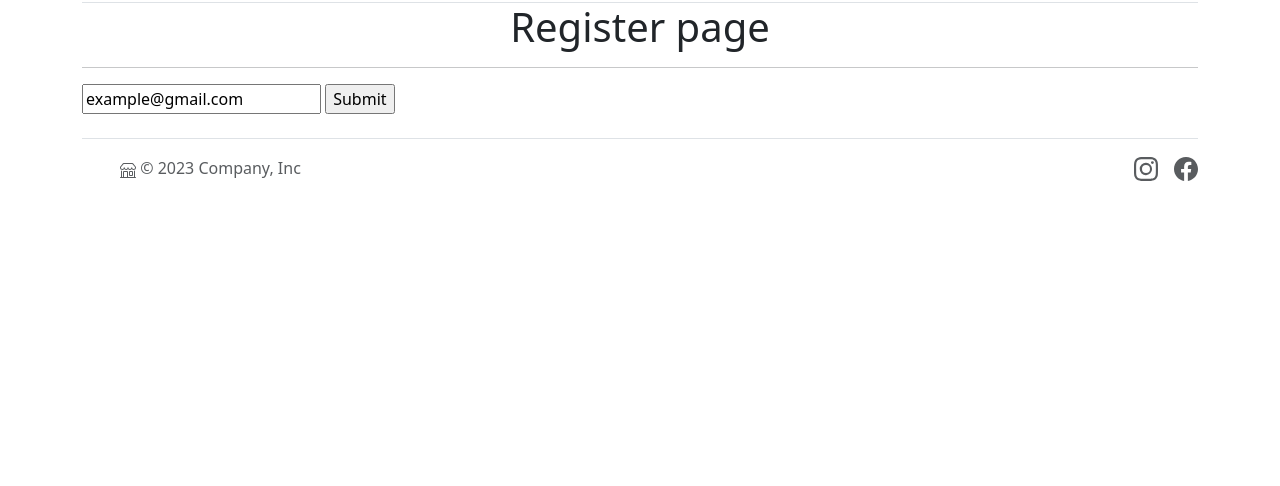
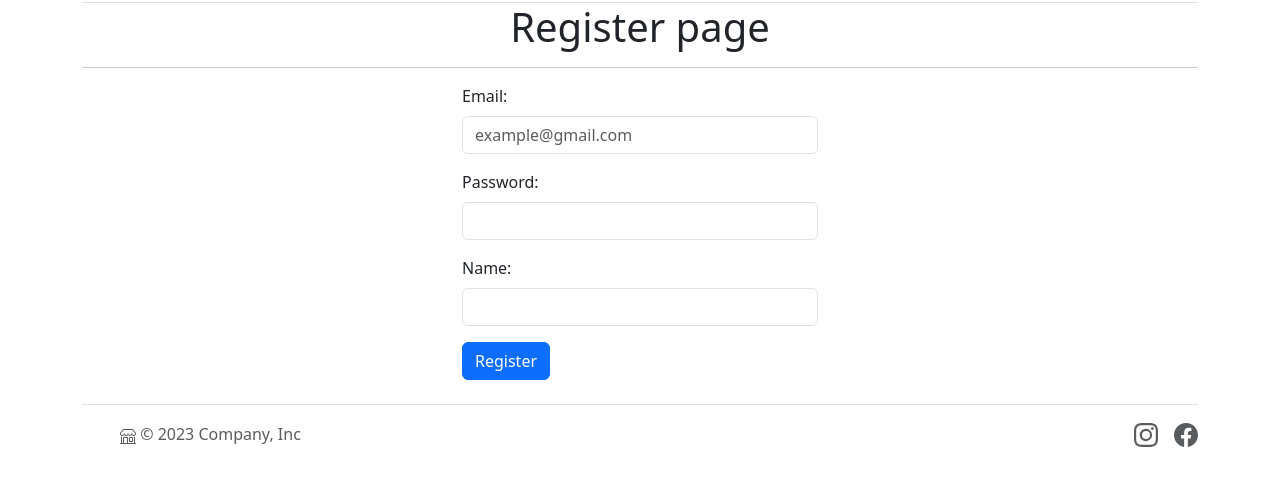
Before and after one commit to ArturrrZ/Project_Commerce_Web, a Flask app: page /register in a window 1280 px wide. Shown: the part 72-558 px from the top of the page. Run offline with Flask 3, Linux system fonts and the light colour scheme; some libraries are stand-ins or nearby versions.

Commit message:
login/register interaction with database

```diff
--- /dev/null
+++ b/forms.py
@@ -0,0 +1,14 @@
+from flask_wtf import FlaskForm
+from wtforms import StringField, SubmitField, PasswordField
+from wtforms.validators import DataRequired, URL, Email
+
+class RegisterForm(FlaskForm):
+    email=StringField(label='Email:', validators=[DataRequired(),Email()], render_kw={"placeholder":"example@gmail.com"})
+    password=PasswordField(label='Password:', validators=[DataRequired()])
+    name=StringField(label='Name:',validators=[DataRequired()])
+    submit=SubmitField('Register')
+
+class LoginForm(FlaskForm):
+    email = StringField(label='Email:', validators=[DataRequired(),Email()],render_kw={"placeholder":"example@gmail.com"})
+    password = PasswordField(label='Password:', validators=[DataRequired()])
+    submit = SubmitField('Log me in')
--- a/main.py
+++ b/main.py
@@ -1,7 +1,9 @@
-from flask import Flask, request,render_template,redirect
+from flask import Flask, render_template,redirect, flash, url_for
 from flask_sqlalchemy import SQLAlchemy
 from flask_bootstrap import Bootstrap5
 from flask_login import UserMixin
+from werkzeug.security import generate_password_hash, check_password_hash
+from forms import RegisterForm,LoginForm
 
 app=Flask(__name__)
 app.config['SECRET_KEY']="asdxzcz124aASDzzxc23145asfzzx"
@@ -14,7 +16,7 @@ class User(UserMixin,db.Model):
     id=db.Column(db.Integer, primary_key=True)
     email=db.Column(db.String(250),unique=True,nullable=False)
     password=db.Column(db.String(250),nullable=False)
-    name=db.Column(db.String(100),nullable=True)
+    name=db.Column(db.String(100),nullable=False)
 
 with app.app_context():
     db.create_all()
@@ -132,13 +134,50 @@ def sale(item):
     print(ITEMS_FOR_SALE[item])
     return render_template('item_separate.html', item=ITEMS_FOR_SALE[item],name=item)
 
-@app.route("/register")
+@app.route("/register", methods=['POST','GET'])
 def register():
-    return render_template('register.html')
+    register_form=RegisterForm()
+    if register_form.validate_on_submit():
+        email=register_form.email.data
+        password=register_form.password.data
+        hash_password=generate_password_hash(password,method='pbkdf2:sha256',salt_length=8)
+        name=register_form.name.data
+        find_user=db.session.execute(db.select(User).where(User.email==email)).scalar()
+        if find_user:
+            flash("You've already signed up with that email, log in instead!")
+            return redirect(url_for('login'))
+        else:
+            new_user=User(
+                email=email,
+                password=hash_password,
+                name=name,
+            )
+            db.session.add(new_user)
+            db.session.commit()
+            #login
+            return redirect(url_for('home'))
 
-@app.route("/login")
+
+    return render_template('register.html',form=register_form)
+
+@app.route("/login",methods=['POST','GET'])
 def login():
-    return render_template('login.html')
+    login_form=LoginForm()
+    if login_form.validate_on_submit():
+        email = login_form.email.data
+        password = login_form.password.data
+        find_user = db.session.execute(db.select(User).where(User.email == email)).scalar()
+        if not find_user:
+            flash("Invalid email, try again.")
+            return redirect(url_for('login'))
+        elif not check_password_hash(find_user.password, password):
+            flash('Invalid password, try again')
+            return redirect(url_for('login'))
+        else:
+            return "You logged in!"
+
+
+    return render_template('login.html',form=login_form)
 
 
 
--- a/requirements.txt
+++ b/requirements.txt
@@ -6,3 +6,4 @@ Requests==2.31.0
 WTForms==3.0.1
 Flask_Login==0.6.2
 Werkzeug==2.2.3
+email_validator==1.1.1
--- a/static/css/styles.css
+++ b/static/css/styles.css
@@ -5,3 +5,9 @@
 .Login {
     text-align:center
 }
+
+/* Flash Message Styling */
+.flash {
+  color: #ee6f57;
+  text-align: center;
+}
--- a/templates/register.html
+++ b/templates/register.html
@@ -1,5 +1,5 @@
 {%extends 'father_template.html'%}
-
+{% from "bootstrap5/form.html" import render_form %}
 {%block title%}Register Page{%endblock%}
 
 {%block main%}
@@ -9,13 +9,14 @@
 
 
 <div class="container">
-
     <h1 class="Login">Register page</h1>
     <hr>
-    <form>
-    <input type="email" name="email" value="example@gmail.com">
-    <input type="submit">
-</form>
+    <div class="row">
+
+        <div class="col-lg-4 offset-4">
+            {{ render_form(form,novalidate=True, button_map={"submit": "primary"}) }}
+        </div>
+    </div>
 </div>
 
 
```
Also changed, not shown: templates/login.html (+7 -6 lines).
